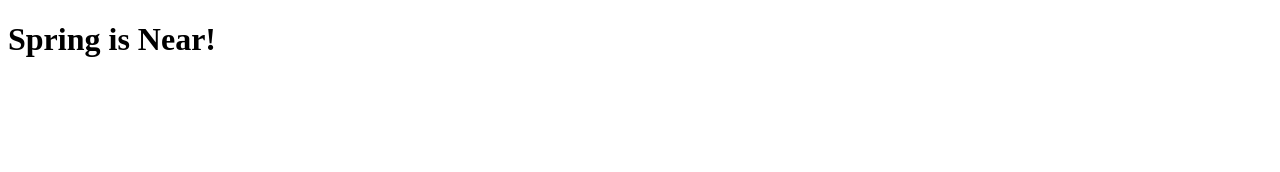
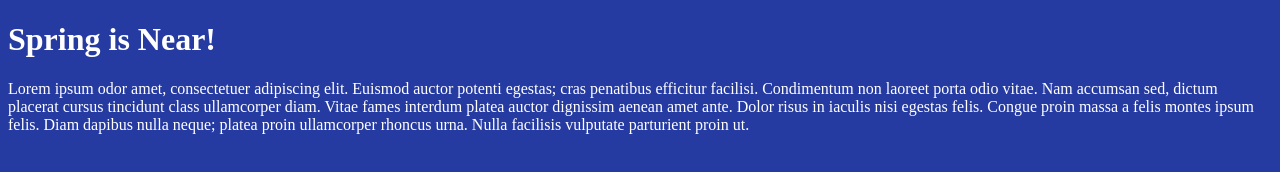
Before and after one commit to WorldsBestEndUser/Practice, a plain HTML site: page index.html in a window 1280 px wide. Drawn offline with Linux system fonts and the light colour scheme.

Commit message:
Added a paragraph and a stylesheet

```diff
--- a/index.html
+++ b/index.html
@@ -1,5 +1,6 @@
 <!DOCTYPE html>
 <html lang="en">
+
 <head>
 
     <!--
@@ -15,9 +16,22 @@
     -->
     <meta charset="UTF-8">
     <meta name="viewport" content="width=device-width, initial-scale=1.0">
+
+    <link href="styles.css" rel="stylesheet">
+
     <title>Git Some Practice</title>
 </head>
+
 <body>
     <h1>Spring is Near!</h1>
+
+    <p>
+        Lorem ipsum odor amet, consectetuer adipiscing elit. Euismod auctor potenti egestas; cras penatibus efficitur
+        facilisi. Condimentum non laoreet porta odio vitae. Nam accumsan sed, dictum placerat cursus tincidunt class
+        ullamcorper diam. Vitae fames interdum platea auctor dignissim aenean amet ante. Dolor risus in iaculis nisi
+        egestas felis. Congue proin massa a felis montes ipsum felis. Diam dapibus nulla neque; platea proin ullamcorper
+        rhoncus urna. Nulla facilisis vulputate parturient proin ut.
+    </p>
 </body>
+
 </html>
--- /dev/null
+++ b/styles.css
@@ -0,0 +1,19 @@
+/*
+    ====================================
+
+	Assignment: "Git Some Practice"
+	Sarah Pasquale
+
+	FileName: styles.css
+	Last updated 10/16/2024
+
+    ====================================
+*/
+
+html {
+    background-color: #263BA1;
+}
+
+h1, p {
+    color: white;
+}
```
